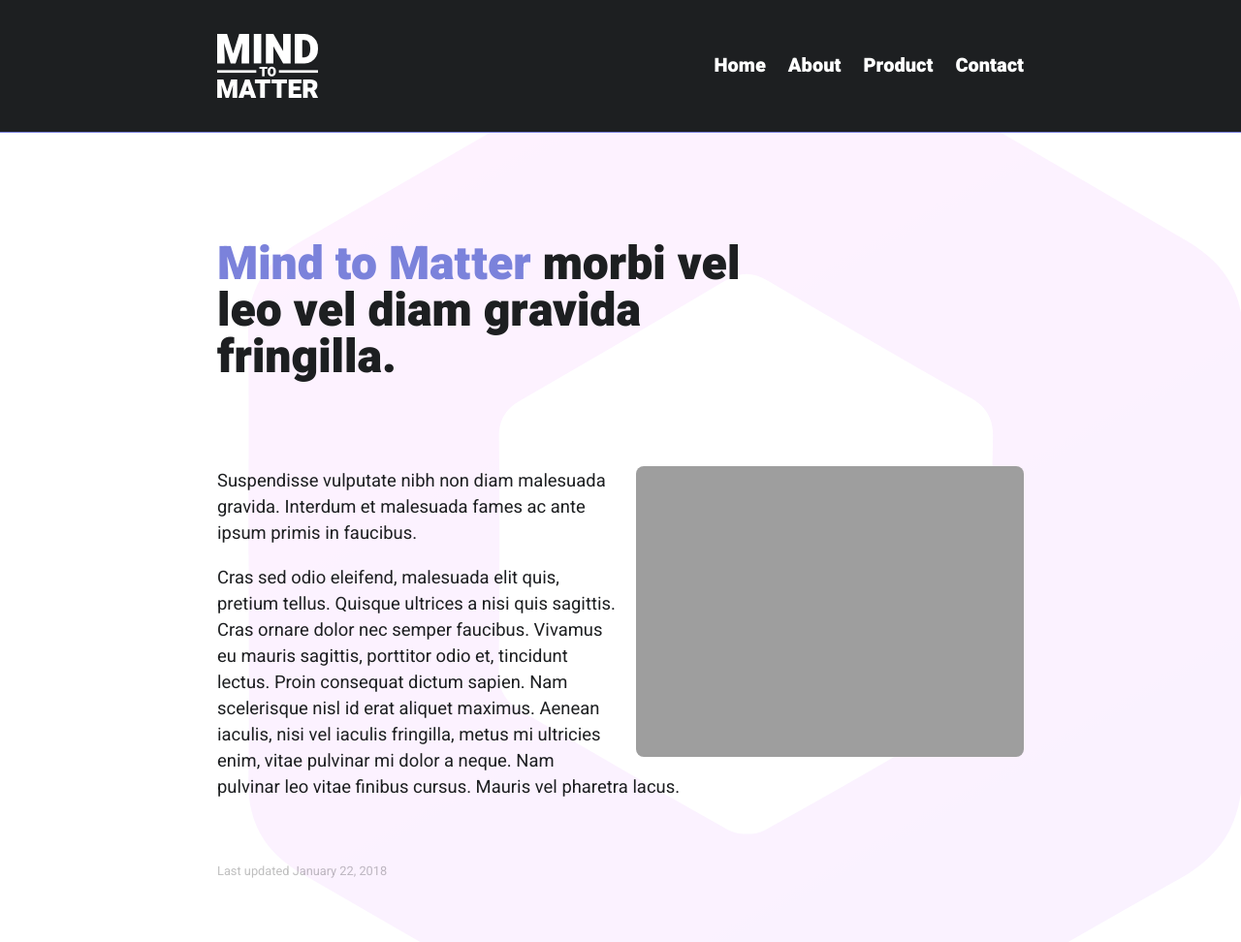
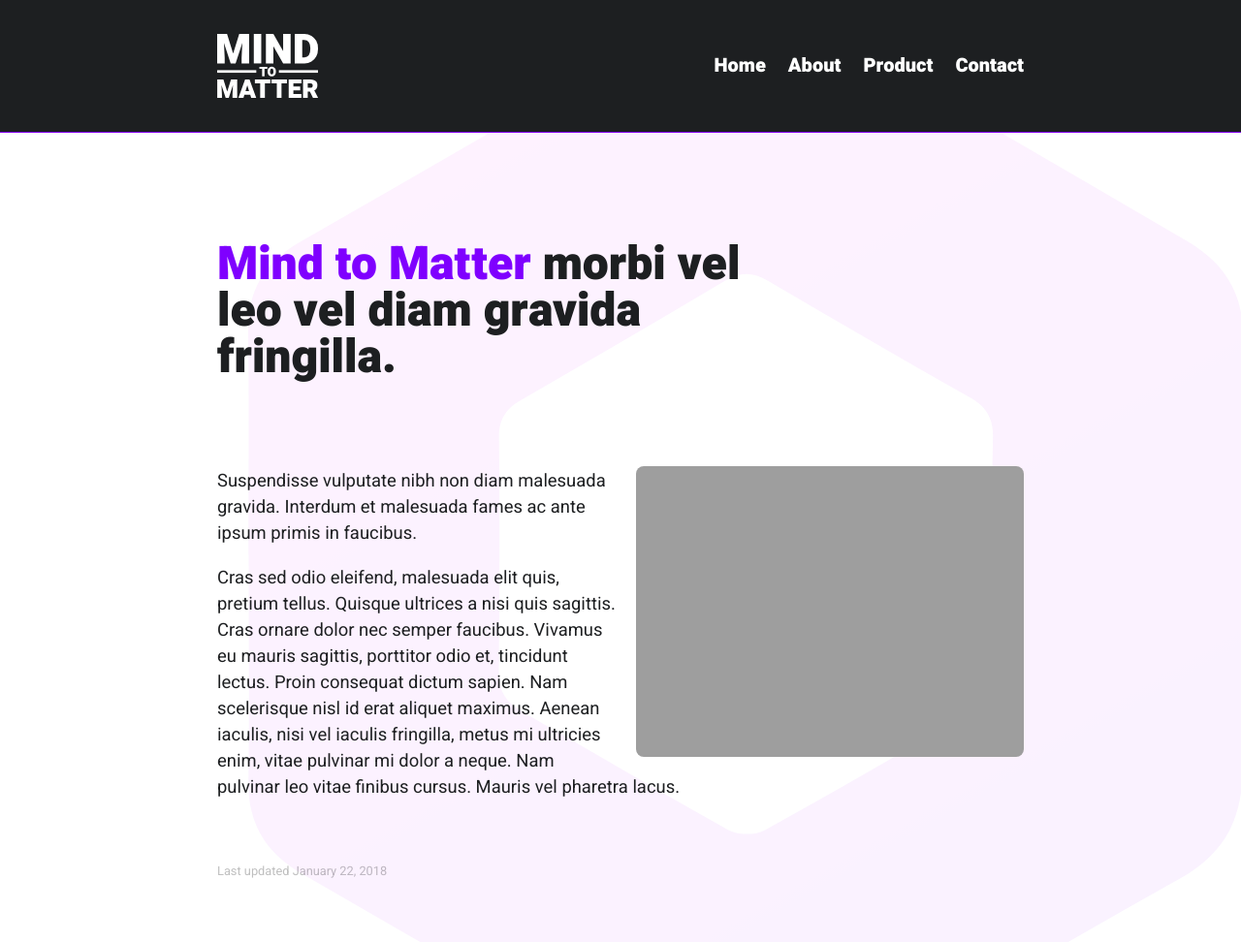
Before and after one commit to georgemblack/mind-to-matter, a Jekyll site: the page built from index.html, in a window 1280 px wide. Shown: the whole page at 97% size. Built offline with Jekyll 4.4.1, drawn with Linux system fonts in a browser that asks for light colours.

Commit message:
Modify colors

```diff
--- a/_sass/_colors.scss
+++ b/_sass/_colors.scss
@@ -9,7 +9,8 @@ $body-text-color: #1D1F21;
 $faded-text-color: rgba(0, 0, 0, 0.25);
 
 // theme
-$theme-primary-color: #7B82DB;
+//$theme-primary-color: #7B82DB;
+$theme-primary-color: #7f00ff;
 
 // links
 $link-color: #007AFF;
@@ -17,7 +18,7 @@ $link-hover-color: #3294FF;
 
 // navigation
 $nav-link-color: #ffffff;
-$nav-link-hover-color: #7B82DB;
+$nav-link-hover-color: #7f00ff;
 
 // misc
 $separator-color: rgba(0, 0, 0, 0.05);
```
